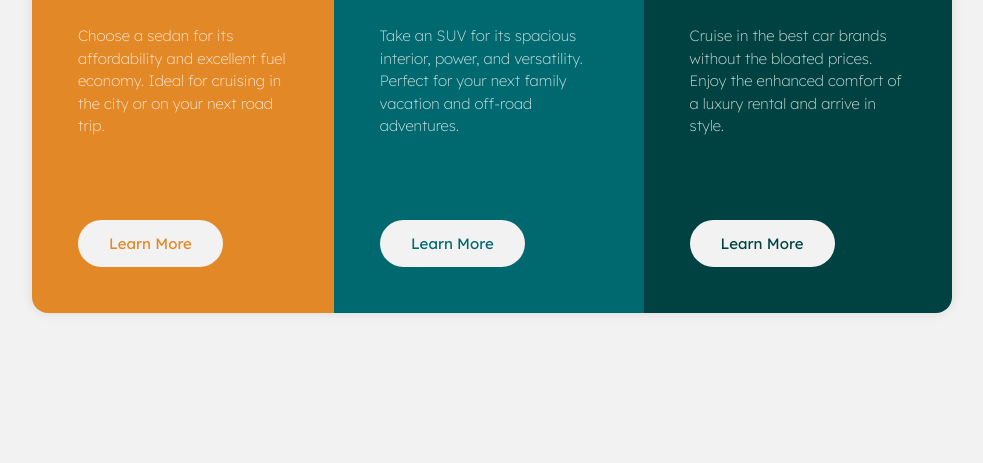
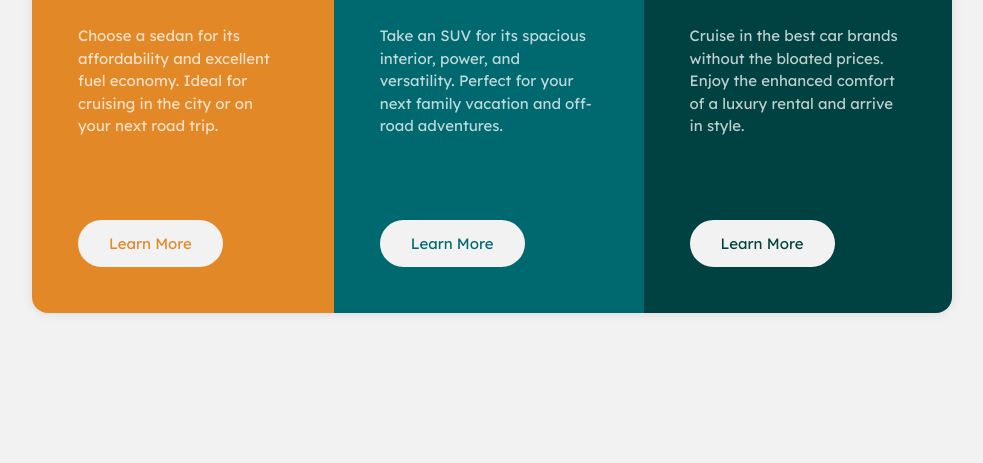
Before and after one commit to fido1hn/fem-3-column-preview-card-component-main, a plain HTML site: page index.html in a window 1280 px wide. Shown: the part 337-800 px from the top of the page, without its empty margins (148-1131 px from the left). Drawn offline with Linux system fonts and the light colour scheme.

Commit message:
some update to text styling

```diff
--- a/index.html
+++ b/index.html
@@ -28,7 +28,7 @@
             src="images/icon-sedans.svg"
             class="card-icon"
             alt="card icon svg" />
-          <h2 class="card-header">Sedans</h2>
+          <h1 class="card-header">Sedans</h1>
           <p class="card-text"
             >Choose a sedan for its affordability and excellent fuel economy.
             Ideal for cruising in the city or on your next road trip.</p
--- a/style.css
+++ b/style.css
@@ -63,7 +63,7 @@ body {
 }
 
 .card-text {
-  font-weight: 200;
+  font-weight: 400;
   line-height: 1.5;
   color: hsla(0, 0%, 100%, 0.75);
 }
@@ -78,7 +78,6 @@ body {
   margin-top: auto;
   width: 14.5rem;
   text-transform: capitalize;
-  text-align: center;
   transition: all 0.3s;
 }
 
```
